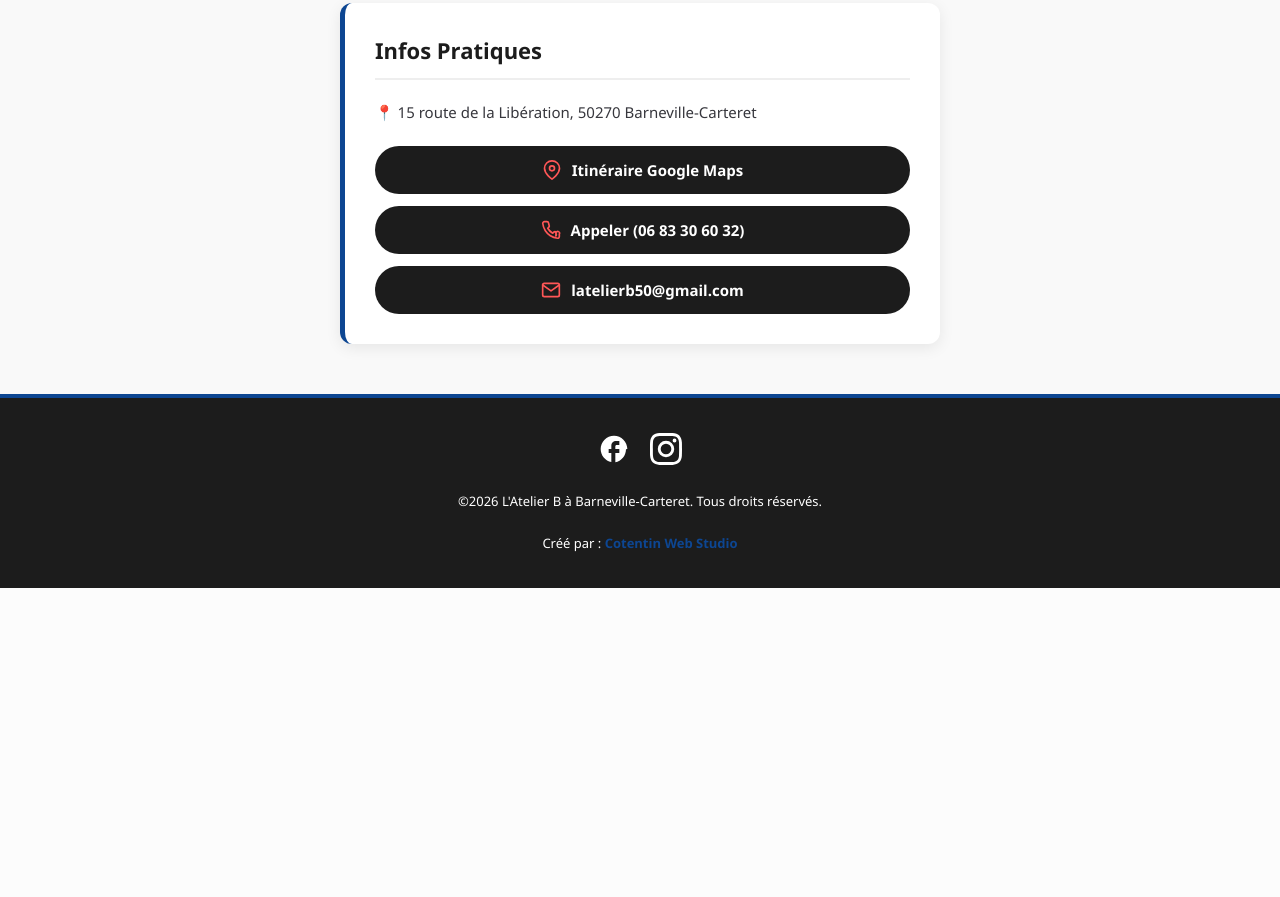
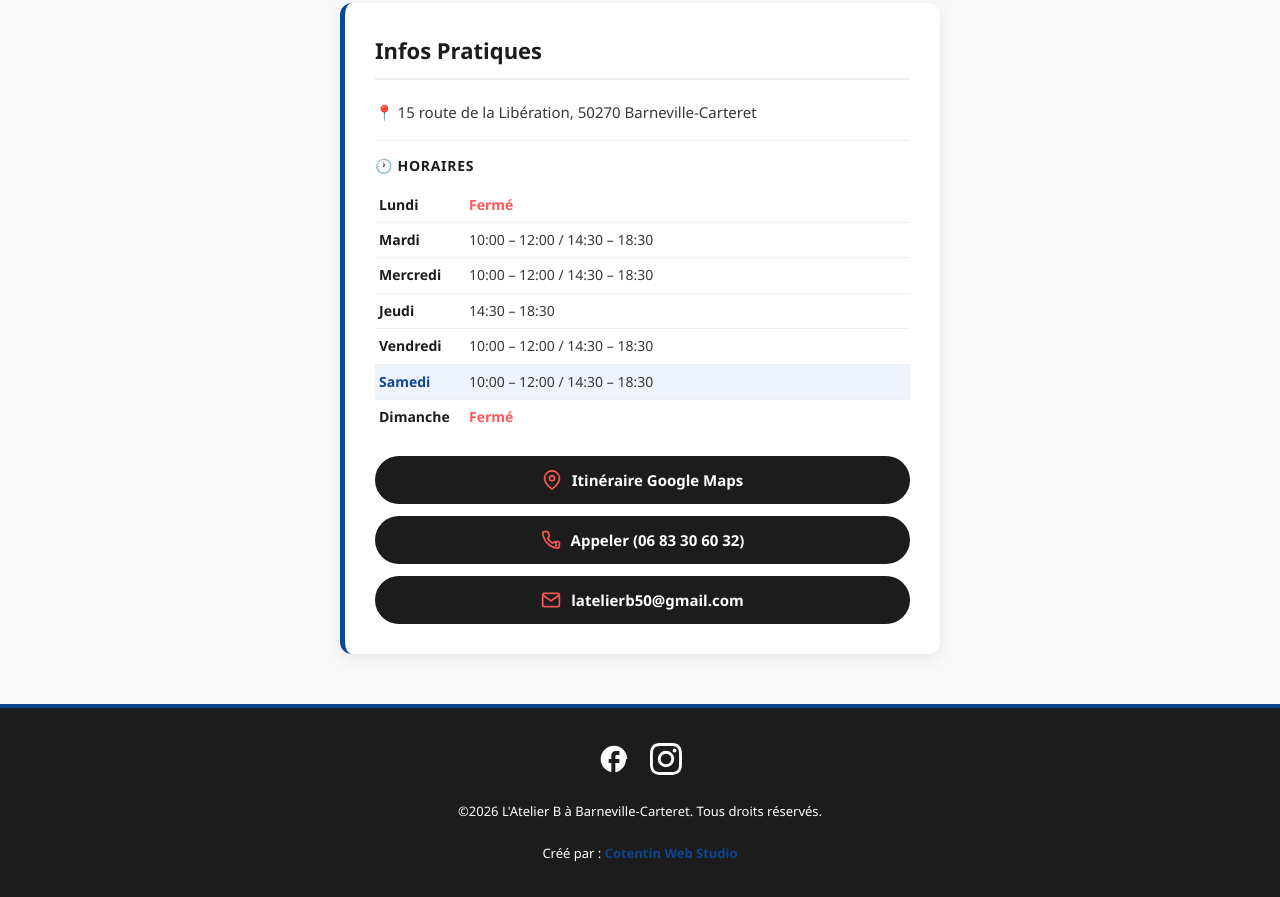
Before and after one commit to guillaumeleparmentierpro/AtelierB, a plain HTML site: page index.html in a window 1280 px wide. Shown: the part 1238-2135 px from the top of the page. Before the commit the page ends 1826 px from the top, so only its background shows below. Drawn offline with Linux system fonts and the light colour scheme.

Commit message:
Update index.html

```diff
--- a/index.html
+++ b/index.html
@@ -9,6 +9,39 @@
     <meta name="description" content="L'Atelier B. à Barneville-Carteret : entretien, réparation et vente de vélos neufs et d'occasion. Benjamin, expert passionné, vous accueille sur la Côte des Isles.">
 
     <style>
+.horaires {
+    margin: 16px 0 10px;
+    padding-top: 14px;
+    border-top: 1px solid var(--gris-clair);
+}
+.horaires-titre {
+    font-size: 14px;
+    font-weight: 700;
+    color: var(--gris-anthracite);
+    margin-bottom: 10px;
+    text-transform: uppercase;
+    letter-spacing: 0.05em;
+}
+.horaires-table {
+    width: 100%;
+    border-collapse: collapse;
+    font-size: 14px;
+}
+.horaires-table tr { border-bottom: 1px solid var(--gris-clair); }
+.horaires-table tr:last-child { border-bottom: none; }
+.horaires-table td {
+    padding: 6px 4px;
+    color: var(--texte-sombre);
+}
+.horaires-table td:first-child {
+    font-weight: 600;
+    width: 90px;
+    color: var(--gris-anthracite);
+}
+.horaires-table td.fermé {
+    color: var(--rouge-accent);
+    font-weight: 600;
+}
         /* BANDE MARQUES */
 .bandeau-marques {
     background-color: #f0f4fa;
@@ -373,6 +406,18 @@
             <div class="contact-box reveal">
                 <h4>Infos Pratiques</h4>
                 <p>📍 15 route de la Libération, 50270 Barneville-Carteret</p>
+<div class="horaires">
+    <h5 class="horaires-titre">🕐 Horaires</h5>
+    <table class="horaires-table">
+        <tr><td>Lundi</td><td class="fermé">Fermé</td></tr>
+        <tr><td>Mardi</td><td>10:00 – 12:00 / 14:30 – 18:30</td></tr>
+        <tr><td>Mercredi</td><td>10:00 – 12:00 / 14:30 – 18:30</td></tr>
+        <tr><td>Jeudi</td><td>14:30 – 18:30</td></tr>
+        <tr><td>Vendredi</td><td>10:00 – 12:00 / 14:30 – 18:30</td></tr>
+        <tr><td>Samedi</td><td>10:00 – 12:00 / 14:30 – 18:30</td></tr>
+        <tr><td>Dimanche</td><td class="fermé">Fermé</td></tr>
+    </table>
+</div>
                 <a href="https://www.google.com/maps/dir//L'Atelier+B.+15+Rte+de+la+Lib%C3%A9ration+50270+Barneville-Carteret" target="_blank" class="btn-contact">
                     <svg class="icon-inline" viewBox="0 0 24 24" fill="none" stroke="currentColor" stroke-width="2" stroke-linecap="round" stroke-linejoin="round"><path d="M21 10c0 7-9 13-9 13s-9-6-9-13a9 9 0 0 1 18 0z"></path><circle cx="12" cy="10" r="3"></circle></svg>
                     Itinéraire Google Maps
@@ -421,6 +466,15 @@
     /* Bande marques — duplication pour boucle infinie */
     const piste = document.getElementById('marquesPiste');
     piste.innerHTML += piste.innerHTML;
+    const jours = ['dimanche','lundi','mardi','mercredi','jeudi','vendredi','samedi'];
+const aujourdhui = jours[new Date().getDay()];
+document.querySelectorAll('.horaires-table tr').forEach(tr => {
+    if (tr.querySelector('td')?.textContent.trim().toLowerCase() === aujourdhui) {
+        tr.style.background = '#eef3fb';
+        tr.style.borderRadius = '6px';
+        tr.querySelector('td').style.color = 'var(--bleu-atelier)';
+    }
+});
 </script>
 </body>
 </html>
```
